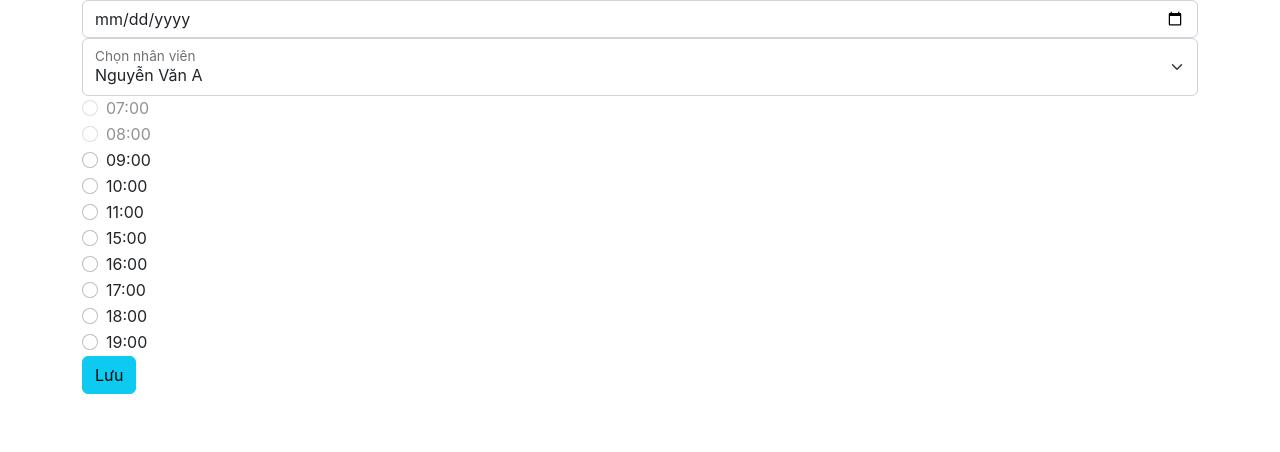
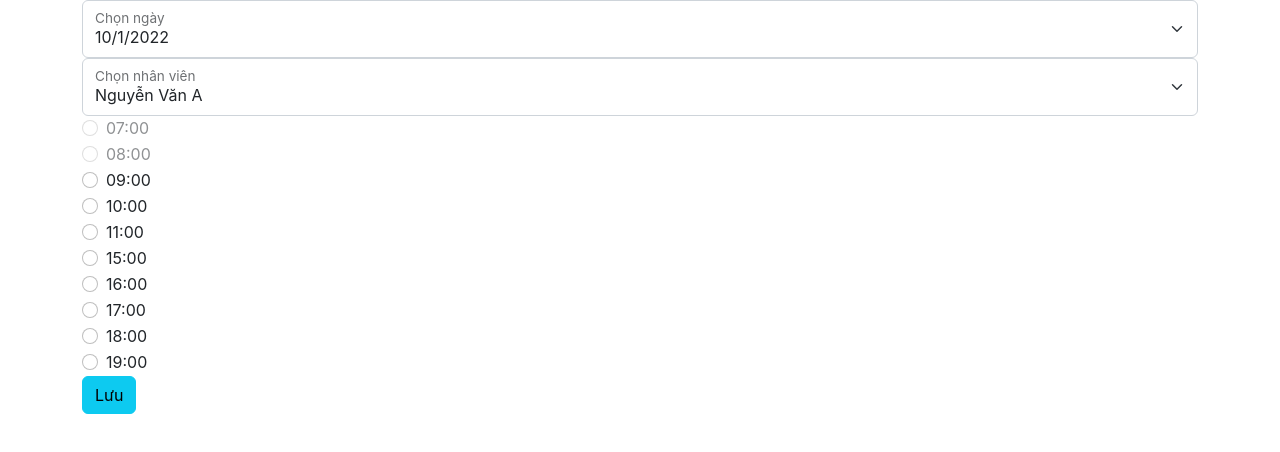
Before and after one commit to thiennhat19112/30Slice-Client, a React (Create React App) app: page / in a window 1280 px wide. Shown: the top 452 px of the page. Built offline with nearby package versions, Linux system fonts and the light colour scheme.

Commit message:
update chọn ngày

```diff
--- a/src/App.jsx
+++ b/src/App.jsx
@@ -66,21 +66,27 @@ function App() {
     const booking = new Booking(customer, employee)
     console.log(bookTime)
     arrBookedData[bookDate][bookTime] = [...arrBookedData[bookDate][timeIndex], booking]
-  console.log(arrBookedData)
+    console.log(arrBookedData)
 
     return 'Đặt phòng thành công'
   }
   createBook(getCurrentDate(), '16:00', new Customer('KH01', 'Nguyễn Văn C'), arrEmployee[0])
   createBook(getCurrentDate(), '17:00', new Customer('KH01', 'Nguyễn Văn C'), arrEmployee[1])
-  // createBook("10/01/22", '17:00', new Customer('KH01', 'Nguyễn Văn C'), arrEmployee[1])
-
-
-
-  console.log(getAvailableTime('09/30/22'))
-  let listTime = [];
+  let arrDate = []
+  for (var i = 1; i <= 7; i++) {
+    var date = new Date();
+    date.setDate(date.getDate() + i);
+    arrDate.push(date.toLocaleDateString('en'))
+  }
+  let listDate = []
+  arrDate.forEach((item, index) => {
+    listDate.push(
+      <option key={index} defaultValue={item}>{item}</option>
+      );
+    });
+  let listTime = []
   allAvailableTime.forEach((item, index) => {
-    const currentTime = new Date().toLocaleTimeString('vi-VN')
-    // console.log(currentTime)
+    const currentTime = new Date().toLocaleTimeString('vi-VN');
     if (currentTime < item) {
       listTime.push(
         <div className="form-check">
@@ -96,13 +102,8 @@ function App() {
         </div>
         );
 
-    }
-
-
-
-
-  });
-  let listEmployee = [];
+    }});
+  let listEmployee = []
   arrEmployee.forEach((item, index) => {
     listEmployee.push(
       <option key={index} defaultValue={item.employeeID}>{item.employeeName}</option>
@@ -112,7 +113,15 @@ function App() {
 
     return (
     <div className="container">
-    <input className="form-control" type="date" placeholder="Readonly input here…" />
+    <div className="form-floating">
+    <select className="form-select" id="date" aria-label="Chọn ngày">
+    {
+      listDate
+    }
+    </select>
+    <label htmlFor="date">Chọn ngày</label>
+    </div>
+
 
     <div className="form-floating">
     <select className="form-select" id="floatingSelect" aria-label="Chọn nhân viên">
--- a/src/index.js
+++ b/src/index.js
@@ -6,9 +6,9 @@ import reportWebVitals from './reportWebVitals';
 
 const root = ReactDOM.createRoot(document.getElementById('root'));
 root.render(
-  <React.StrictMode>
+
     <App />
-  </React.StrictMode>
+
 );
 
 // If you want to start measuring performance in your app, pass a function
```
